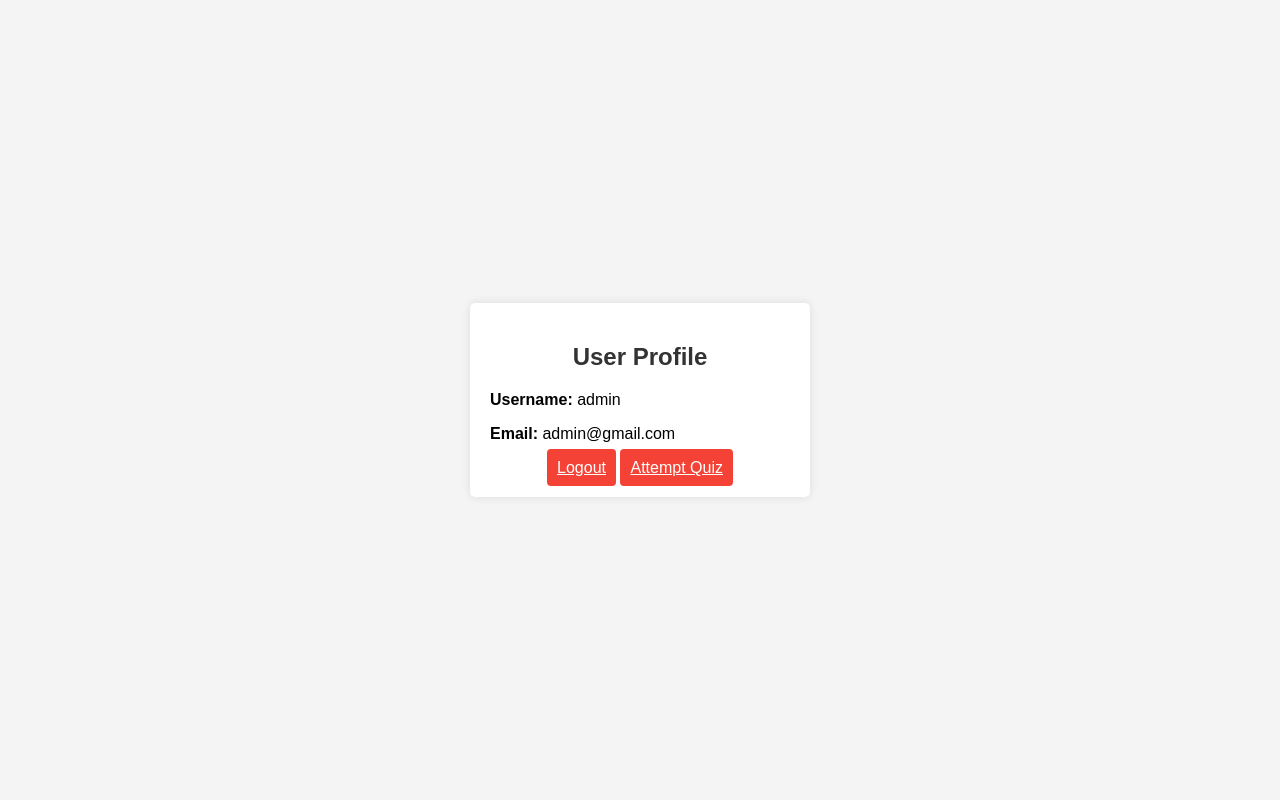
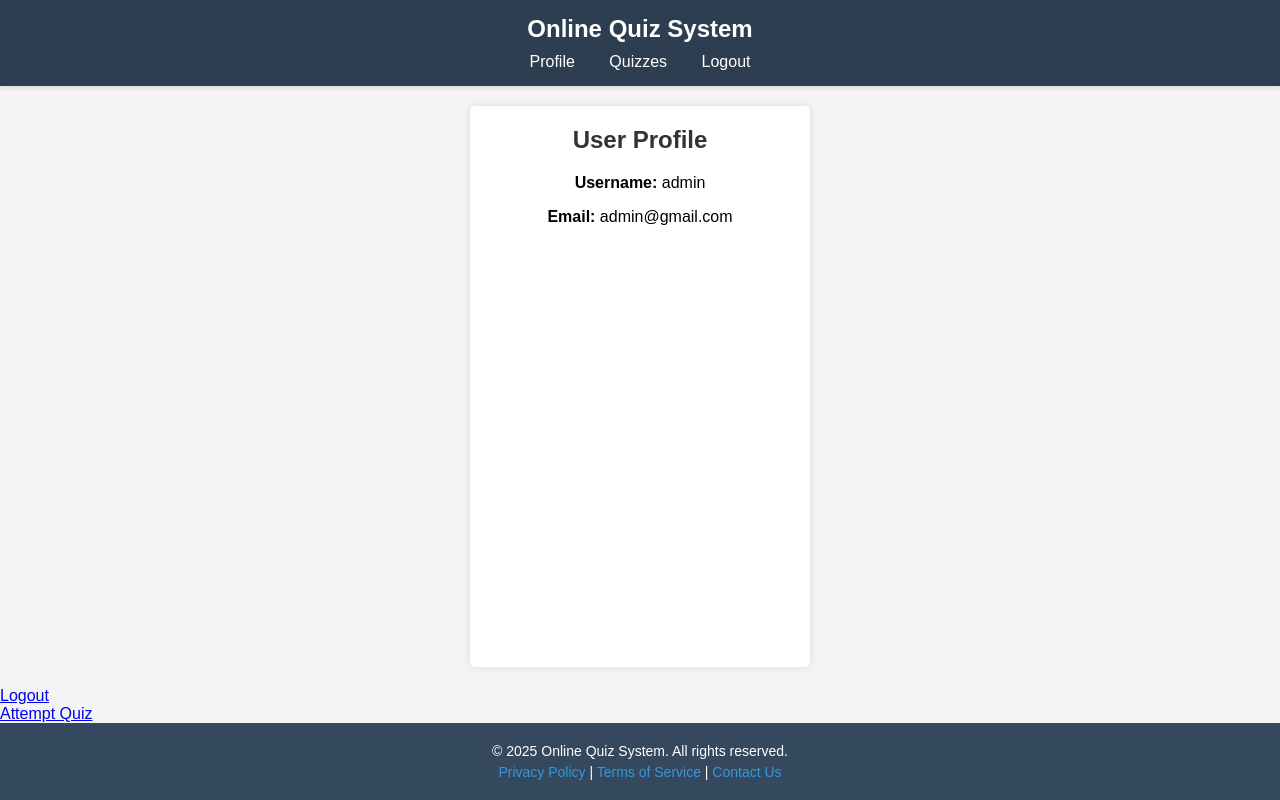
Before and after one commit to Sahboddin/University-Online-Quiz, a Django app: page /profile/ in a window 1280 px wide. Run offline with Django 5.2, Linux system fonts and the light colour scheme; a user stored in the database is signed in.

Commit message:
last commit

```diff
--- a/account/templates/accounts/profile.html
+++ b/account/templates/accounts/profile.html
@@ -1,57 +1,13 @@
-<!DOCTYPE html>
-<html lang="en">
-<head>
-  <meta charset="UTF-8">
-  <title>User Profile</title>
-  <style>
-    body {
-      font-family: Arial, sans-serif;
-      background-color: #f4f4f4;
-      margin: 0;
-      padding: 0;
-      display: flex;
-      justify-content: center;
-      align-items: center;
-      height: 100vh;
-    }
-    .profile-container {
-      background-color: white;
-      padding: 20px;
-      border-radius: 5px;
-      box-shadow: 0 0 10px rgba(0,0,0,0.1);
-      width: 300px;
-      text-align: center;
-    }
-    h2 {
-      color: #333;
-    }
-    .info {
-      margin: 15px 0;
-      text-align: left;
-    }
-    .logout-btn {
-      background-color: #f44336;
-      color: white;
-      border: none;
-      padding: 10px;
-      border-radius: 4px;
-      cursor: pointer;
-      width: 100%;
-    }
-    .logout-btn:hover {
-      background-color: #d32f2f;
-    }
-  </style>
-</head>
-<body>
-  <div class="profile-container">
+{% extends 'base.html' %}
+
+{% block title %}Available Quizzes{% endblock %}
+
+{% block content %}
     <h2>User Profile</h2>
-    <div class="info">
       <p><strong>Username:</strong> {{ user.username }}</p>
       <p><strong>Email:</strong> {{ user.email }}</p>
     </div>
     <a href="{% url 'logout' %}" class="logout-btn">Logout</a>
     <a href="{% url 'quiz_list' %}" class="logout-btn">Attempt Quiz</a>
   </div>
-</body>
-</html>
+{% endblock %}
--- a/templates/base.html
+++ b/templates/base.html
@@ -10,8 +10,7 @@
       margin: 0;
       padding: 0;
       display: flex;
-      justify-content: center;
-      align-items: center;
+      flex-direction: column;
       min-height: 100vh;
     }
     .container {
@@ -21,6 +20,8 @@
       box-shadow: 0 0 10px rgba(0,0,0,0.1);
       width: 300px;
       text-align: center;
+      margin: 20px auto;
+      flex: 1;
     }
     h2 {
       color: #333;
@@ -139,11 +140,79 @@
       font-weight: bold;
       margin: 10px 0;
     }
+
+    /* Header Styles */
+    header {
+      background-color: #2c3e50;
+      color: white;
+      padding: 15px 0;
+      text-align: center;
+      box-shadow: 0 2px 5px rgba(0,0,0,0.1);
+    }
+    header h1 {
+      margin: 0;
+      font-size: 24px;
+    }
+    header nav {
+      margin-top: 10px;
+    }
+    header nav a {
+      color: white;
+      text-decoration: none;
+      margin: 0 15px;
+      font-size: 16px;
+    }
+    header nav a:hover {
+      text-decoration: underline;
+    }
+
+    /* Footer Styles */
+    footer {
+      background-color: #34495e;
+      color: white;
+      text-align: center;
+      padding: 15px 0;
+      margin-top: auto;
+    }
+    footer p {
+      margin: 5px 0;
+      font-size: 14px;
+    }
+    footer a {
+      color: #3498db;
+      text-decoration: none;
+    }
+    footer a:hover {
+      text-decoration: underline;
+    }
   </style>
 </head>
 <body>
+  <header>
+    <h1>Online Quiz System</h1>
+    <nav>
+      {% if user.is_authenticated %}
+        <a href="{% url 'profile' %}">Profile</a>
+        <a href="{% url 'quiz_list' %}">Quizzes</a>
+        <a href="{% url 'logout' %}">Logout</a>
+      {% else %}
+        <a href="{% url 'login' %}">Login</a>
+        <a href="{% url 'register' %}">Register</a>
+      {% endif %}
+    </nav>
+  </header>
+
   <div class="container">
     {% block content %}{% endblock %}
   </div>
+
+  <footer>
+    <p>&copy; {% now "Y" %} Online Quiz System. All rights reserved.</p>
+    <p>
+      <a href="#">Privacy Policy</a> |
+      <a href="#">Terms of Service</a> |
+      <a href="#">Contact Us</a>
+    </p>
+  </footer>
 </body>
 </html>
```
Also changed, not shown: db.sqlite3.
